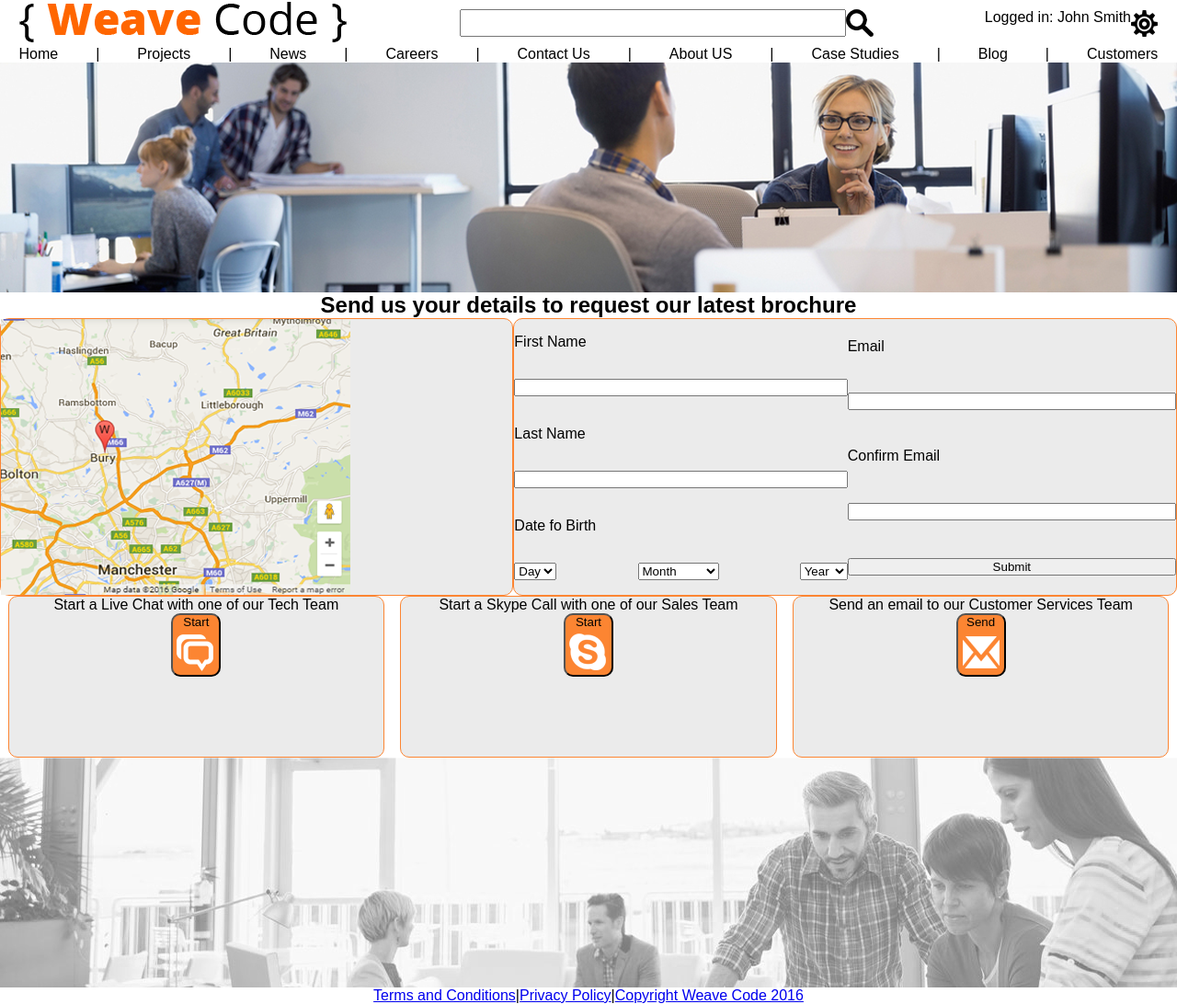
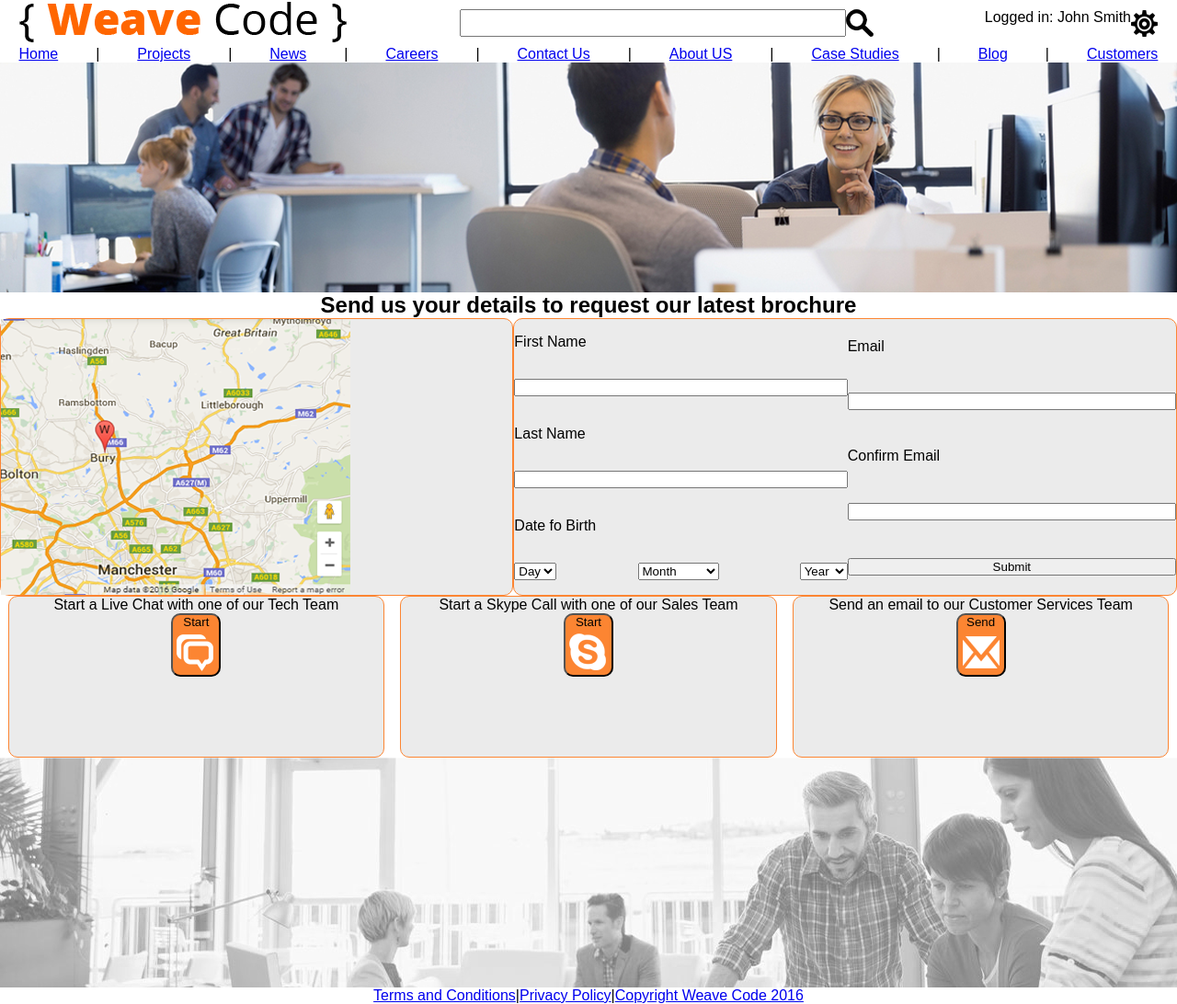
Before and after one commit to balinttamas87/weave-coding, a website: page index.html in a window 1280 px wide. Shown: the whole page at 92% size. Drawn offline with Linux system fonts and the light colour scheme.

Commit message:
add links to the main nav

```diff
--- a/index.html
+++ b/index.html
@@ -26,23 +26,23 @@
 			<div class="header-nav">
 				<nav class="main-nav">
 					<ul class="main-nav-list">
-						<li class="main-nav-list-item">Home</li>
+						<li class="main-nav-list-item"><a href="#">Home</a></li>
 						<li class="divider">|</li>
-						<li class="main-nav-list-item">Projects</li>
+						<li class="main-nav-list-item"><a href="#">Projects</a></li>
 						<li class="divider">|</li>
-						<li class="main-nav-list-item">News</li>
+						<li class="main-nav-list-item"><a href="#">News</a></li>
 						<li class="divider">|</li>
-						<li class="main-nav-list-item">Careers</li>
+						<li class="main-nav-list-item"><a href="#">Careers</a></li>
 						<li class="divider">|</li>
-						<li class="main-nav-list-item">Contact Us</li>
+						<li class="main-nav-list-item"><a href="#">Contact Us</a></li>
 						<li class="divider">|</li>
-						<li class="main-nav-list-item">About US</li>
+						<li class="main-nav-list-item"><a href="#">About US</a></li>
 						<li class="divider">|</li>
-						<li class="main-nav-list-item">Case Studies</li>
+						<li class="main-nav-list-item"><a href="#">Case Studies</a></li>
 						<li class="divider">|</li>
-						<li class="main-nav-list-item">Blog</li>
+						<li class="main-nav-list-item"><a href="#">Blog</a></li>
 						<li class="divider">|</li>
-						<li class="main-nav-list-item">Customers</li>
+						<li class="main-nav-list-item"><a href="#">Customers</a></li>
 					</ul>
 				</nav>
 			</div>
```
